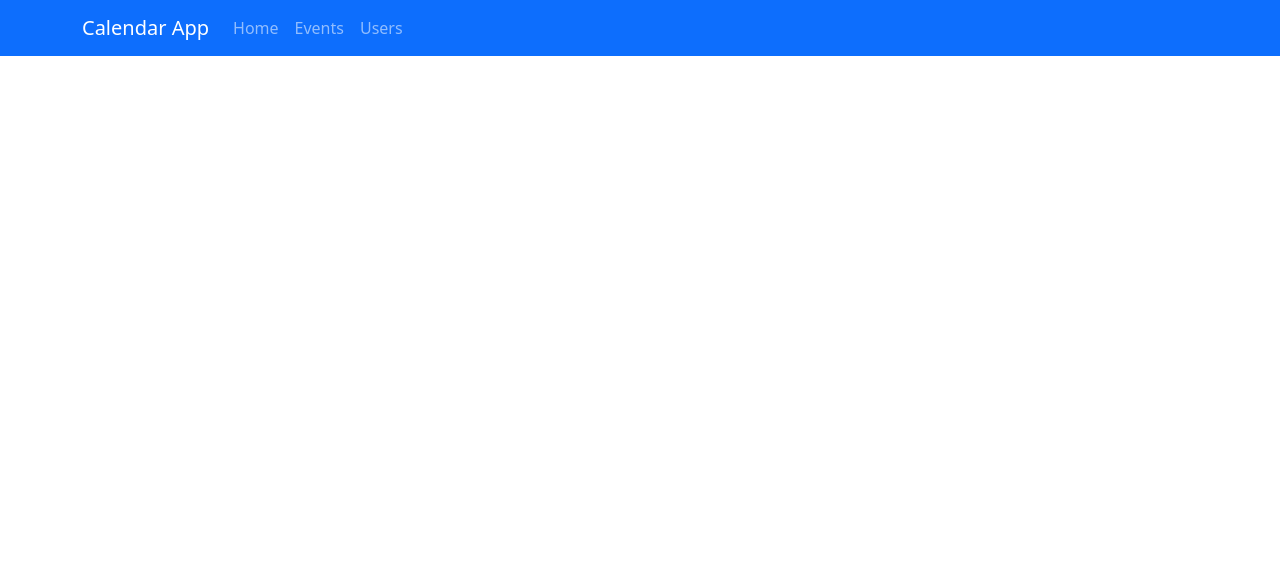
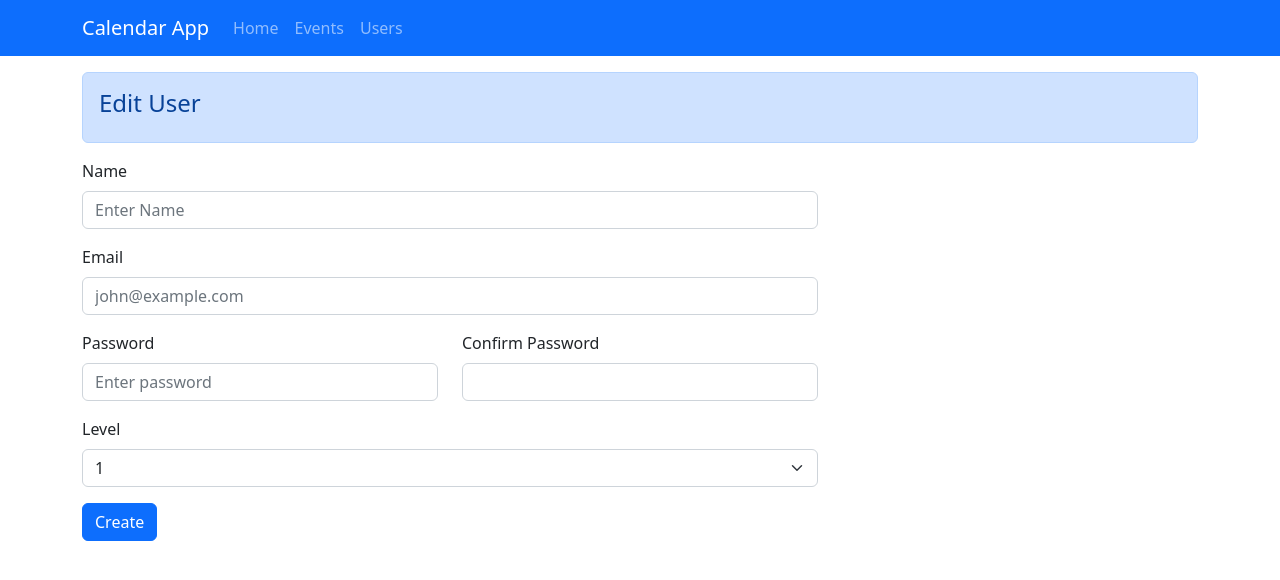
Before and after one commit to hemakas/google-calendar-mern, a React (Create React App) app in the folder frontend/: page /user/edit/1 in a window 1280 px wide. Shown: the top 580 px of the page. Built offline with nearby package versions, Linux system fonts and the light colour scheme.

Commit message:
Edit user url corrected

```diff
--- a/frontend/src/App.js
+++ b/frontend/src/App.js
@@ -41,7 +41,7 @@ function App() {
             <Routes><Route path="/user/create" element={<UserCreate />}/></Routes>
 
             {/* user edit */}
-            <Routes><Route path="/user/:id" element={<UserEdit />}/></Routes>
+            <Routes><Route path="/user/edit/:id" element={<UserEdit />}/></Routes>
           </div>
         </BrowserRouter>
 
--- /dev/null
+++ b/frontend/src/components/Users/UserEditForm.js
@@ -0,0 +1,118 @@
+import { useState } from 'react'
+import { Button, Col, Form, Row, Alert } from 'react-bootstrap';
+
+const UserEditForm = () => {
+
+    const [name, setName] = useState('')
+    const [email, setEmail] = useState('')
+    const [password, setPassword] = useState('')
+    const [confirmPassword, setConfirmPassword] = useState('')
+    const [level, setLevel] = useState('')
+    const [error, setError] = useState(null)
+
+    const handleSubmit = async (e) => {
+        e.preventDefault()
+
+        const user = {
+            name,
+            email,
+            password,
+            level
+        }
+
+        console.log(user)
+
+        const response = await fetch('/user/create', {
+            method: 'POST',
+            body: JSON.stringify(user),
+            headers: {
+                'content-type' : 'application/json',
+                'Accept': 'application/json'
+            }
+        })
+
+        const json = await response.json()
+
+        if (!response.ok) {
+            setError(json.error)
+        }
+
+        if (response.ok) {
+            setName('')
+            setEmail('')
+            setPassword('')
+            setConfirmPassword('')
+            setLevel('')
+            setError(null)
+
+            console.log('New user added ', user)
+        }
+    }
+
+    return (
+        <div>
+            <Form onSubmit={handleSubmit}>
+
+                {/* title */}
+                <Row className="mb-3">
+                    <Form.Group as={Col} controlId="name">
+                        <Form.Label>Name</Form.Label>
+                        <Form.Control type="text" placeholder="Enter Name"
+                            onChange={(e) => setName(e.target.value)}
+                            value={name}
+                        />
+                    </Form.Group>
+                </Row>
+
+                {/* email */}
+                <Row className="mb-3">
+                    <Form.Group as={Col} controlId="email">
+                        <Form.Label>Email</Form.Label>
+                        <Form.Control type="text" placeholder="john@example.com"
+                            onChange={(e) => setEmail(e.target.value)}
+                            value={email}
+                        />
+                    </Form.Group>
+                </Row>
+
+                {/* password */}
+                <Row className="mb-3">
+                    <Form.Group as={Col} controlId="password">
+                        <Form.Label>Password</Form.Label>
+                        <Form.Control type="password" placeholder="Enter password"
+                            onChange={(e) => setPassword(e.target.value)}
+                            value={password}
+                        />
+                    </Form.Group>
+
+                    <Form.Group as={Col} controlId="confirmPassword">
+                        <Form.Label>Confirm Password</Form.Label>
+                        <Form.Control type="password"
+                            onChange={(e) => setConfirmPassword(e.target.value)}
+                            value={confirmPassword}
+                        />
+                    </Form.Group>
+                </Row>
+
+                {/* level */}
+                <Row className="mb-3">
+                    <Form.Group as={Col} controlId="level">
+                        <Form.Label>Level</Form.Label>
+                        <Form.Select
+                        onChange={(e) => setLevel(e.target.value)}
+                        value={level}>
+                            <option value="1">1</option>
+                            <option value="2">2</option>
+                            <option value="3">3</option>
+                        </Form.Select>
+                    </Form.Group>
+                </Row>
+
+                <Button variant="primary" type="submit">Create</Button>
+                {error && <Alert variant='danger'>{error}</Alert>}
+            </Form>
+        </div>
+    )
+}
+
+export default UserEditForm
--- a/frontend/src/components/Users/UserRow.js
+++ b/frontend/src/components/Users/UserRow.js
@@ -1,6 +1,7 @@
 import { Button, Stack } from 'react-bootstrap'
 import { useUsersContext } from '../../hooks/useUsersContext'
 import { Link } from 'react-router-dom'
+
 
 const UserRow = ({ user, index }) => {
     const { dispatch } = useUsersContext()
@@ -20,14 +21,15 @@ const UserRow = ({ user, index }) => {
 
     return (
         <tr>
-            <td>{index}</td>
+            <td>{index+1}</td>
             <td>{user.name}</td>
             <td>{user.email}</td>
             <td>{user.level}</td>
             <td>
                 <Stack direction="horizontal" gap={1}>
-                    {/* <Button className="mr-2" size="sm" variant="outline-primary">
-                        <Link to={`user/edit/${user._id}`}>Edit</Link></Button> */}
+                    {/* <Link to={`user/edit/${user._id}`}><Button className="mr-2" size="sm" variant="outline-primary"
+                        >Edit</Button></Link> */}
+                    <Button href={`user/edit/${user._id}`} className="mr-2" size="sm" variant="outline-primary">Edit</Button>
                     <Button className="ml-2" size="sm" variant="outline-danger"
                         onClick={handleDelete}
                     >Delete</Button>
--- a/frontend/src/components/events/EventRow.js
+++ b/frontend/src/components/events/EventRow.js
@@ -1,3 +1,5 @@
+import { Button, Stack } from 'react-bootstrap'
+
 const EventRow = ({ event }) => {
 
     return (
@@ -13,7 +15,7 @@ const EventRow = ({ event }) => {
                     {/* <Button className="mr-2" size="sm" variant="outline-primary">
                         <Link to={`user/edit/${user._id}`}>Edit</Link></Button> */}
                     <Button className="ml-2" size="sm" variant="outline-danger"
-                        onClick={handleDelete}
+                        // onClick={handleDelete}
                     >Delete</Button>
                 </Stack>
             </td>
--- a/frontend/src/pages/Users/Create.js
+++ b/frontend/src/pages/Users/Create.js
@@ -5,7 +5,7 @@ import 'bootstrap/dist/css/bootstrap.min.css'
 // components
 import UserCreateForm from '../../components/Users/UserCreateForm'
 
-const Users = () => {
+const UserCreate = () => {
     // fetch user table info
     // const [users, setUsers] = useState(null)
 
@@ -41,4 +41,4 @@ const Users = () => {
     )
 }
 
-export default Users
+export default UserCreate
--- a/frontend/src/pages/Users/Edit.js
+++ b/frontend/src/pages/Users/Edit.js
@@ -3,9 +3,9 @@ import { Container, Row, Col, Button, Alert } from 'react-bootstrap';
 import 'bootstrap/dist/css/bootstrap.min.css'
 
 // components
-import UserCreateForm from '../../components/Users/UserCreateForm'
+import UserEditForm from '../../components/Users/UserEditForm'
 
-const Users = () => {
+const UserEdit = () => {
     // fetch user table info
     // const [users, setUsers] = useState(null)
 
@@ -25,12 +25,12 @@ const Users = () => {
         <>
             <Container>
                 <Alert variant='primary' className='mt-3 mb-3'>
-                    <h4>Create User</h4>
+                    <h4>Edit User</h4>
                 </Alert>
 
                 <Row>
                     <Col sm={8}>
-                        <UserCreateForm />
+                        <UserEditForm />
                     </Col>
                     <Col sm={4}>
 
@@ -41,4 +41,4 @@ const Users = () => {
     )
 }
 
-export default Users
+export default UserEdit
--- a/frontend/src/pages/Users/Index.js
+++ b/frontend/src/pages/Users/Index.js
@@ -50,7 +50,7 @@ const Users = () => {
                     </thead>
                     <tbody>
                         { users && users.map((user, index) => (
-                            <UserRow key={index} user={user} />
+                            <UserRow key={index} user={user} index={index} />
                         ))}
                     </tbody>
                 </Table>
```
Also changed, not shown: frontend/src/components/Users/UserRowCard.js (deleted, +0 -27 lines).
